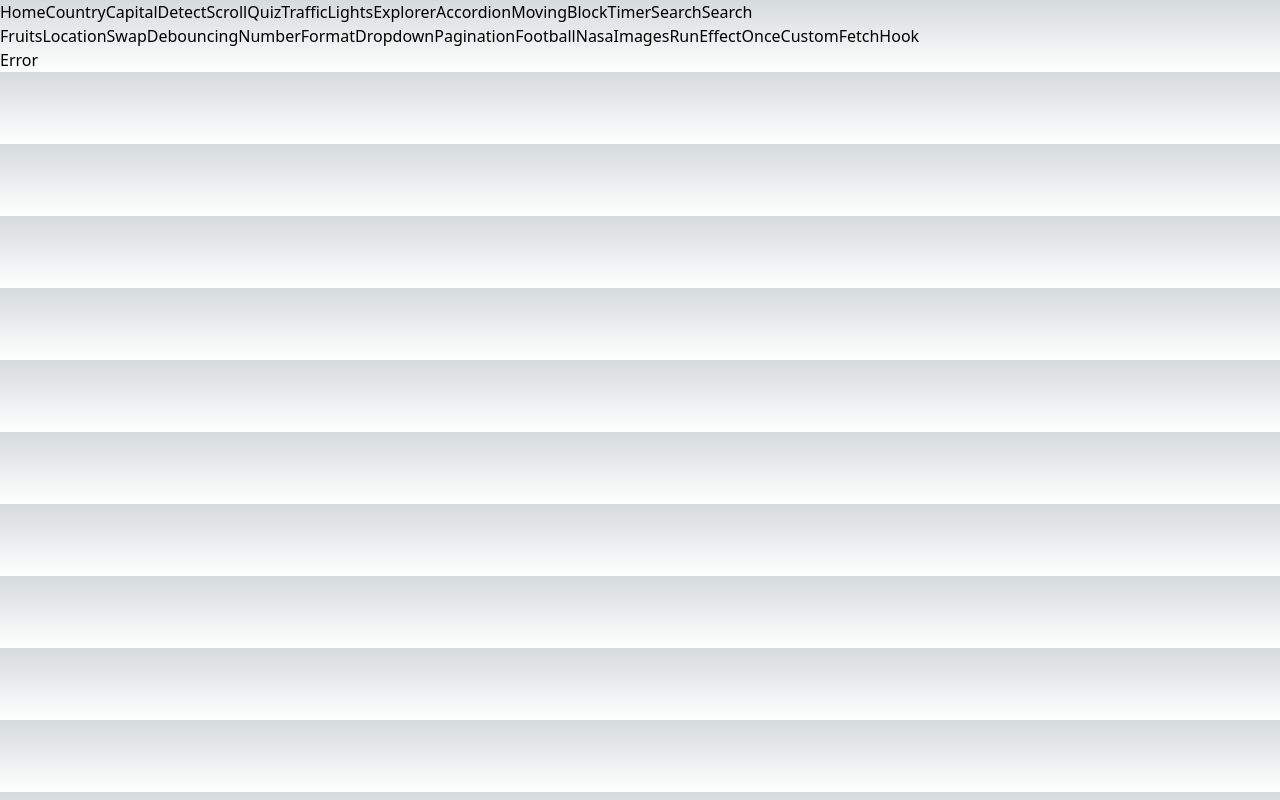
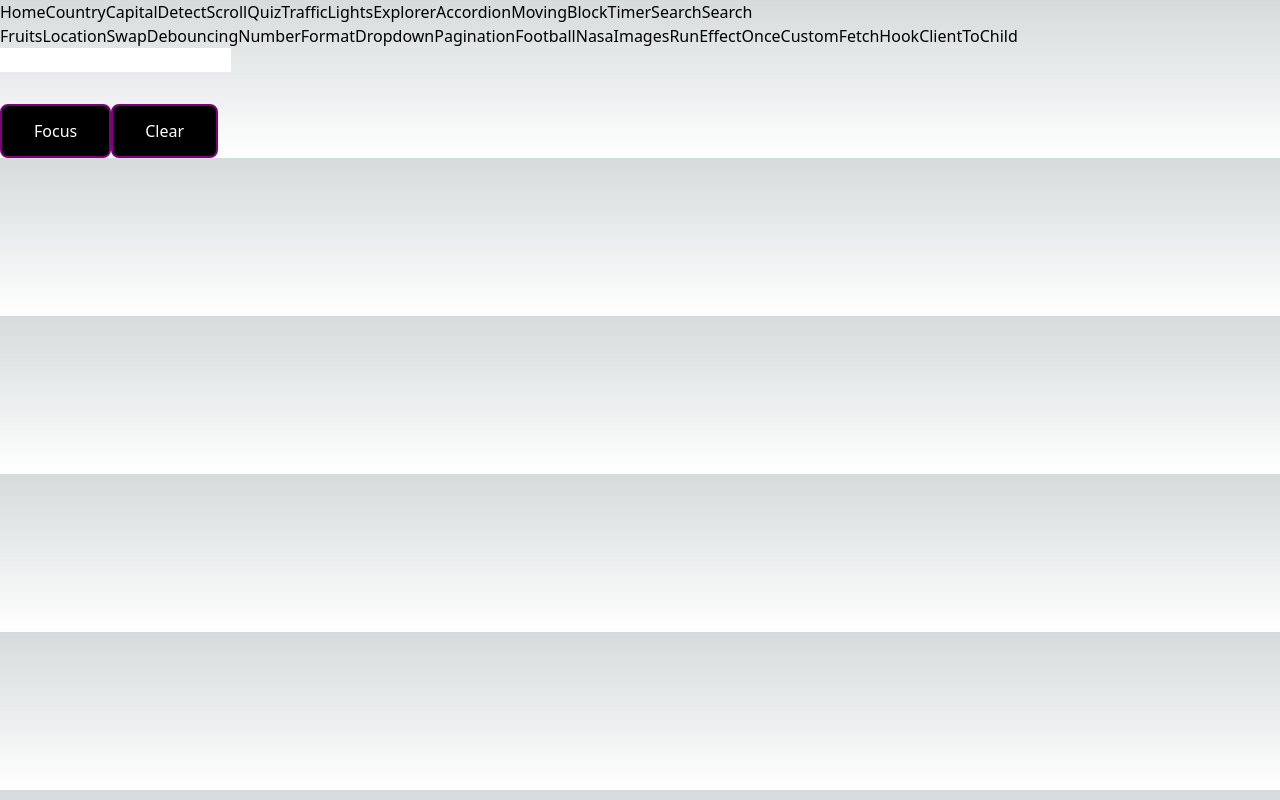
Before and after one commit to nithinK-142/coding-challenges, a React (Vite) app: page /coding-challenges/childtoparent in a window 1280 px wide. Built offline with nearby package versions, Linux system fonts and the light colour scheme.

Commit message:
add: ClientToChild.

```diff
--- /dev/null
+++ b/src/components/ChildToParent.tsx
@@ -0,0 +1,57 @@
+import { forwardRef, useImperativeHandle, useRef } from "react";
+
+interface CustomInputHandles {
+  focus: () => void;
+  clear: () => void;
+}
+
+interface CustomInputProps {}
+
+const CustomInput = forwardRef<CustomInputHandles, CustomInputProps>(
+  (_, ref) => {
+    const inputRef = useRef<HTMLInputElement>(null);
+    useImperativeHandle(
+      ref,
+      () => ({
+        focus: () => {
+          inputRef.current?.focus();
+        },
+        clear: () => {
+          inputRef.current!.value = "";
+        },
+      }),
+      []
+    );
+    return (
+      <input
+        type="text"
+        ref={inputRef}
+        className="px-4 py-2 text-2xl text-black"
+      />
+    );
+  }
+);
+
+const ChildToParent = () => {
+  const inputRef = useRef<CustomInputHandles>(null);
+
+  const handleClose = () => {
+    inputRef.current?.clear();
+  };
+
+  const handleFocus = () => {
+    inputRef.current?.focus();
+  };
+
+  return (
+    <div className="flex flex-col w-1/3 mx-auto">
+      <CustomInput ref={inputRef} />
+      <div className="flex">
+        <button onClick={handleFocus}>Focus</button>
+        <button onClick={handleClose}>Clear</button>
+      </div>
+    </div>
+  );
+};
+
+export default ChildToParent;
--- a/src/components/Navbar.tsx
+++ b/src/components/Navbar.tsx
@@ -23,6 +23,7 @@ const Navbar: React.FC = () => {
     { label: "NasaImages", link: "/coding-challenges/nasa-images" },
     { label: "RunEffectOnce", link: "/coding-challenges/runeffectonce" },
     { label: "CustomFetchHook", link: "/coding-challenges/customfetchhook" },
+    { label: "ClientToChild", link: "/coding-challenges/childtoparent" },
   ];
 
   return (
--- a/src/main.tsx
+++ b/src/main.tsx
@@ -33,6 +33,7 @@ import Football from "./components/Football.tsx";
 import NasaImages from "./components/NasaImages.tsx";
 import RunEffectOnce from "./components/RunEffectOnce.tsx";
 import CustomFetchHook from "./components/CustomFetchHook.tsx";
+import ChildToParent from "./components/ChildToParent.tsx";
 
 const routes = (
   <Route path="/coding-challenges" element={<App />}>
@@ -58,6 +59,7 @@ const routes = (
     <Route path="nasa-images" element={<NasaImages />} />
     <Route path="runeffectonce" element={<RunEffectOnce />} />
     <Route path="customfetchhook" element={<CustomFetchHook />} />
+    <Route path="childtoparent" element={<ChildToParent />} />
     <Route
       path="location-swap"
       element={<LocationSwap data={locationData} />}
```
